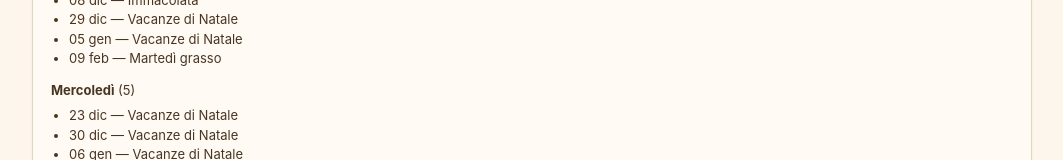
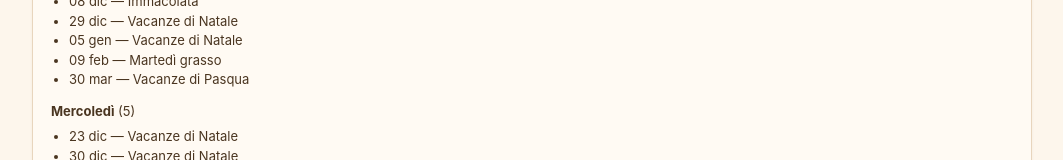
Before and after one commit to profquintavalle-hue/giorno-libero, a plain HTML site: page index.html in a window 1280 px wide. Shown: the part 1789-1949 px from the top of the page, without its empty margins (108-1171 px from the left). Drawn offline with Linux system fonts and the light colour scheme.

Commit message:
Update index.html

```diff
--- a/index.html
+++ b/index.html
@@ -156,7 +156,7 @@ function generaAnno(){
     ['Immacolata', D(y,12,8), D(y,12,8)],
     ['Vacanze di Natale', D(y,12,23), D(y2,1,6)],
     ['Martedì grasso', piu(P,-47), piu(P,-47)],
-    ['Vacanze di Pasqua', piu(P,-3), piu(P,1)],
+    ['Vacanze di Pasqua', piu(P,-3), piu(P,2)],
     ['Anniversario della Liberazione', D(y2,4,25), D(y2,4,25)],
     ['Sa die de sa Sardigna', D(y2,4,28), D(y2,4,28)],
     ['Festa del Lavoro', D(y2,5,1), D(y2,5,1)],
```
